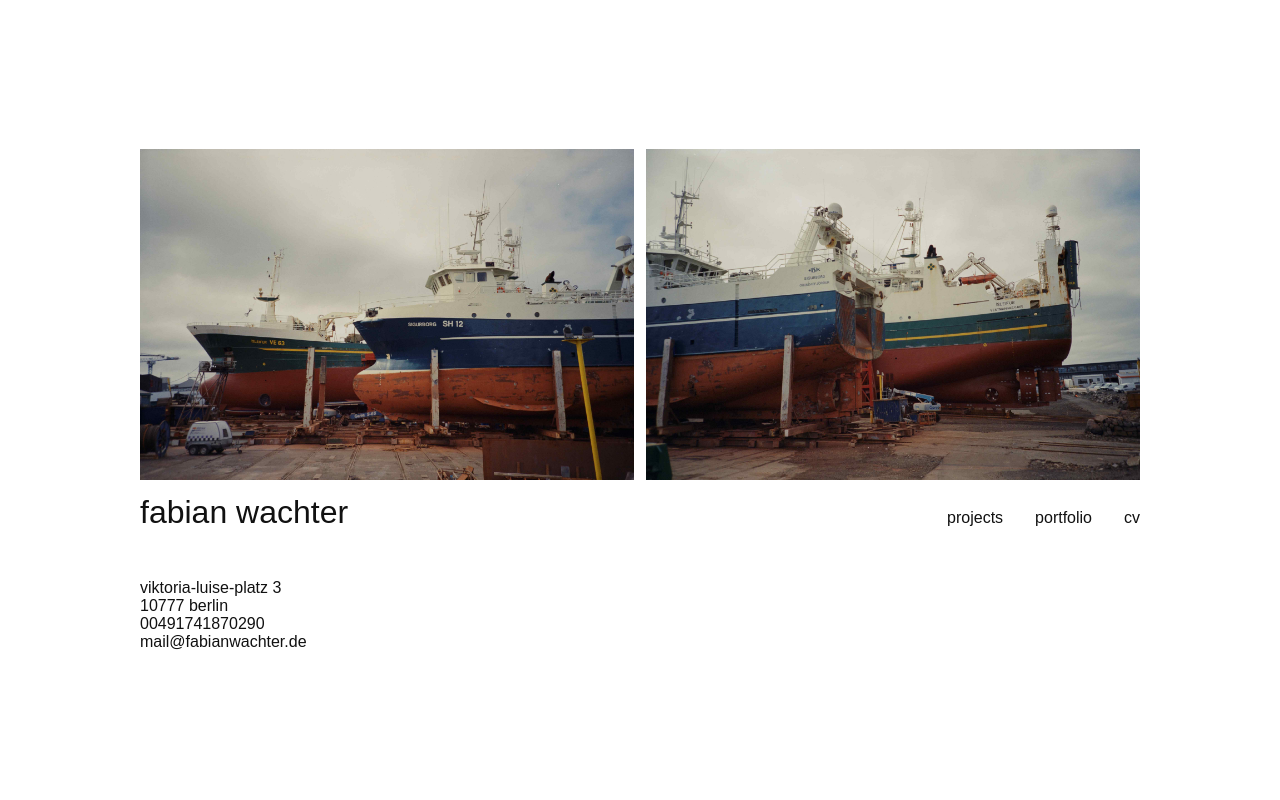
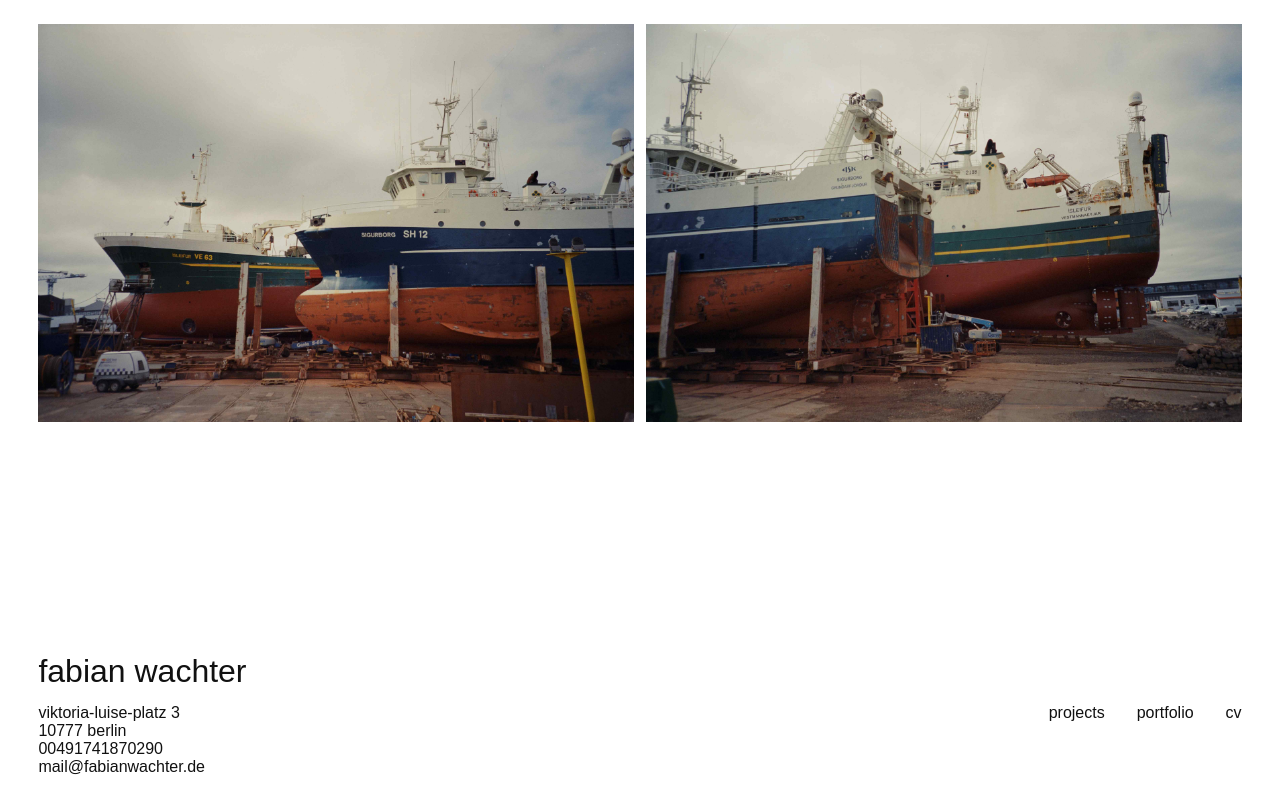
Before and after one commit to fabianmarkus/wachter, a plain HTML site: page index.html in a window 1280 px wide. Both pictures are taken after a click on the button "Website öffnen". Drawn offline with Linux system fonts and the light colour scheme.

Commit message:
Update index.html

```diff
--- a/index.html
+++ b/index.html
@@ -1,4 +1,3 @@
-
 <!doctype html>
 <html lang="de">
 <head>
@@ -14,7 +13,7 @@
     body {
       min-height: 100vh;
       margin: 0;
-      padding: 24px;
+      padding: 24px clamp(16px, 3vw, 40px);
       display: flex;
       align-items: center;
       justify-content: center;
@@ -23,14 +22,17 @@
     }
 
     .container {
+      display: flex;
+      flex-direction: column;
       width: 100%;
-      max-width: 1000px;
+      min-height: calc(100vh - 48px);
     }
 
     .bilder {
       display: flex;
       gap: 12px;
       align-items: flex-start;
+      width: 100%;
     }
 
     .bilder img {
@@ -59,15 +61,11 @@
       text-decoration: none;
     }
 
-    /* Name und Navigation */
+    /* Name */
 
     .titelzeile {
-      display: flex;
-      justify-content: space-between;
-      align-items: baseline;
-      flex-wrap: wrap;
-      gap: 12px 24px;
-      margin-top: 14px;
+      margin-top: auto;
+      padding-top: 14px;
     }
 
     .name {
@@ -75,21 +73,30 @@
       font-size: 32px;
     }
 
+    /* Adresse und Navigation */
+
+    .kontaktbereich {
+      display: flex;
+      justify-content: space-between;
+      align-items: flex-start;
+      gap: 24px;
+      margin-top: 14px;
+    }
+
+    .kontakt {
+      margin: 0;
+      font-size: 16px;
+    }
+
     .navigation {
       display: flex;
       justify-content: flex-end;
+      flex-wrap: wrap;
       gap: 32px;
-      margin-left: auto;
+      margin: 0;
       font-family: "Avenir Medium", Avenir, "Avenir Next", sans-serif;
       font-size: 16px;
       font-weight: 500;
-    }
-
-    /* Kontaktdaten */
-
-    .kontakt {
-      margin-top: 48px;
-      font-size: 16px;
     }
 
     /* Landingpage */
@@ -136,10 +143,18 @@
     </div>
 
     <div class="titelzeile">
-
       <p class="name">
         <a href="https://www.instagram.com/fabian.markus/"
            target="_blank" rel="noopener noreferrer">fabian wachter</a>
+      </p>
+    </div>
+
+    <div class="kontaktbereich">
+      <p class="kontakt">
+        viktoria-luise-platz 3<br>
+        10777 berlin<br>
+        <a href="tel:+491741870290">00491741870290</a><br>
+        <a href="mailto:mail@fabianwachter.de">mail@fabianwachter.de</a>
       </p>
 
       <nav class="navigation" aria-label="Navigation">
@@ -149,15 +164,7 @@
         <a href="./pdf/cv.pdf"
            target="_blank" rel="noopener noreferrer">cv</a>
       </nav>
-
     </div>
-
-    <p class="kontakt">
-      viktoria-luise-platz 3<br>
-      10777 berlin<br>
-      <a href="tel:+491741870290">00491741870290</a><br>
-      <a href="mailto:mail@fabianwachter.de">mail@fabianwachter.de</a>
-    </p>
 
   </main>
 
```
